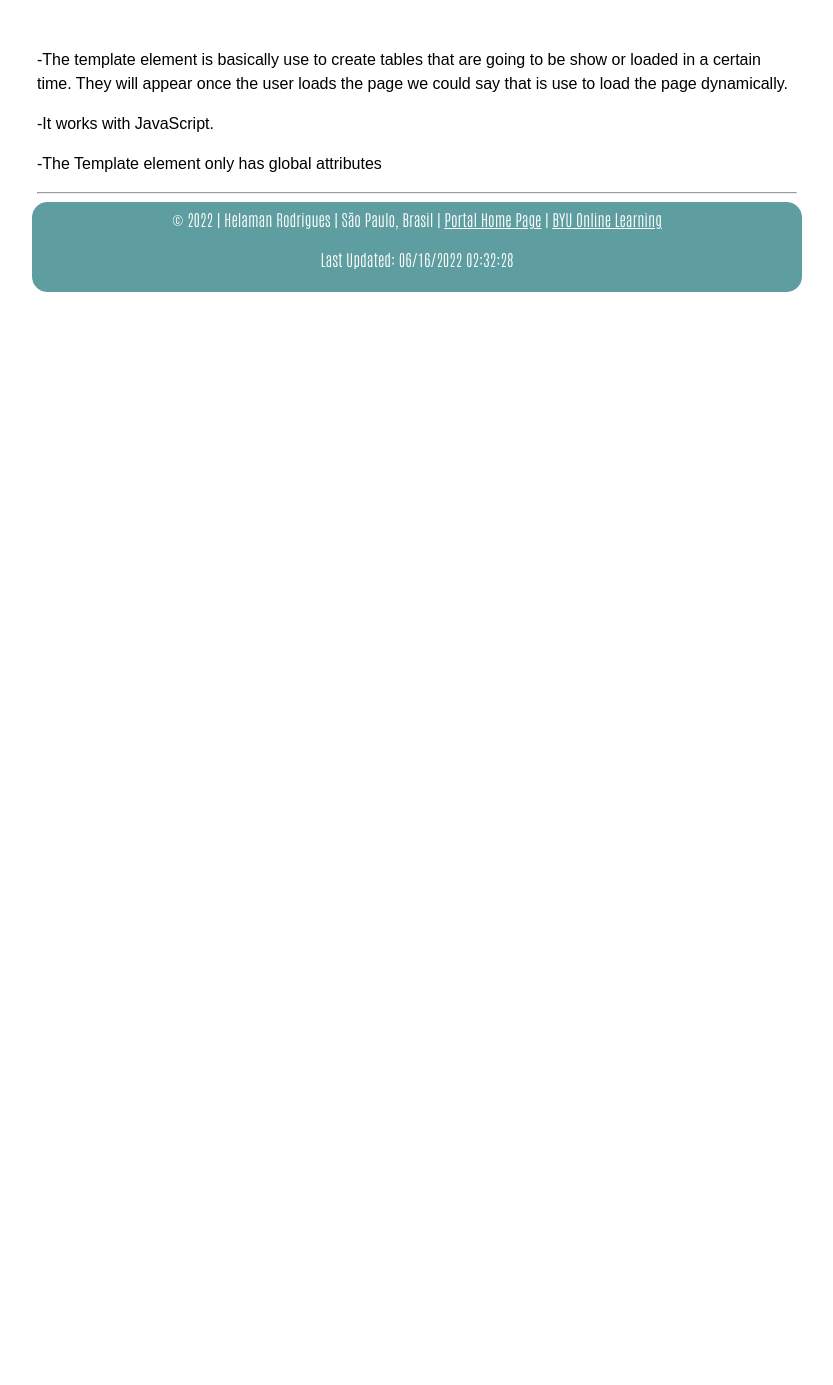
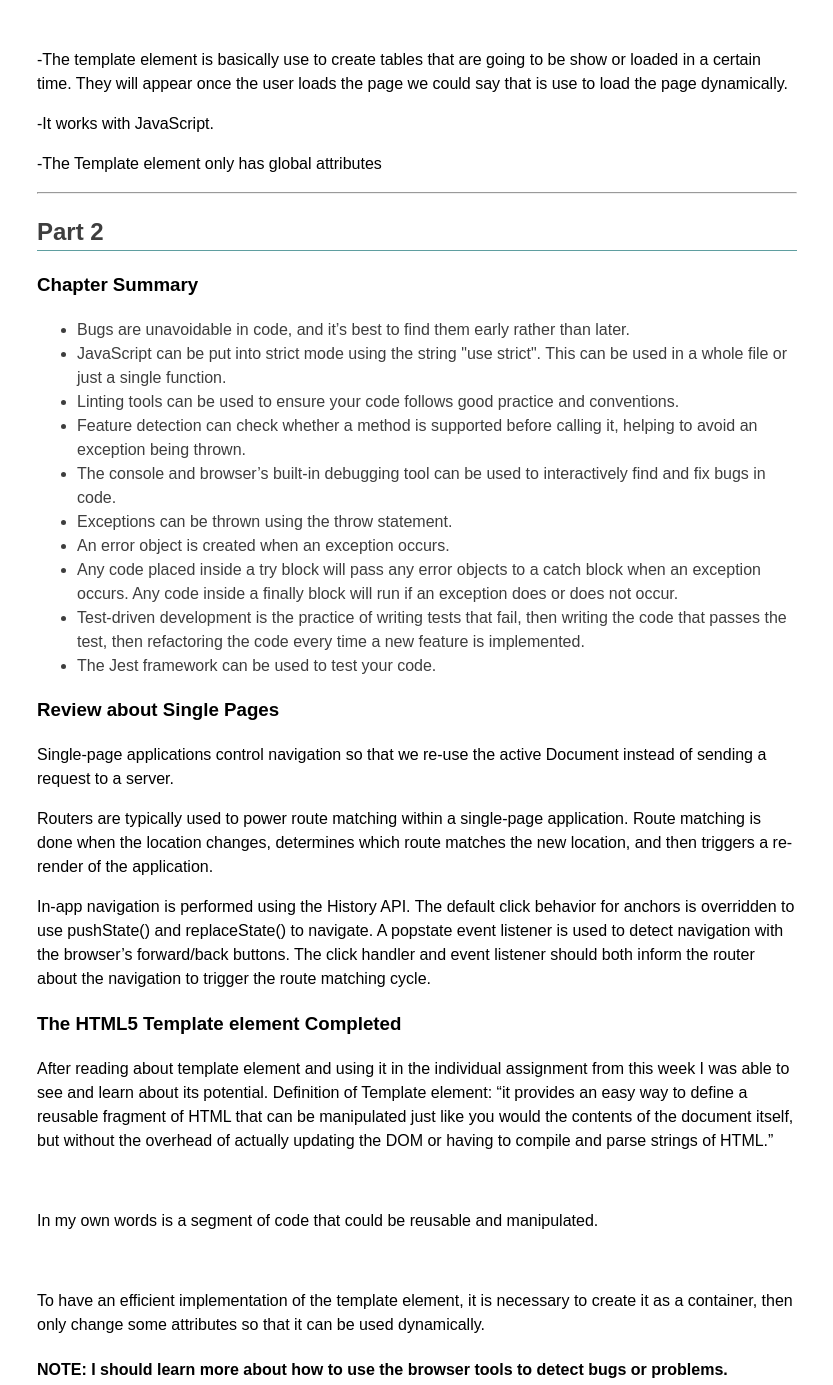
Before and after one commit to helamanrodrigues/Notes-From-WDD330, a plain HTML site: page w02.html in a window 1280 px wide. Shown: the part 1774-3159 px from the top of the page, without its empty margins (223-1056 px from the left). Before the commit the page ends 2074 px from the top, so only its background shows below. Drawn offline with Linux system fonts and the light colour scheme.

Commit message:
adding the readings of week 04

```diff
--- a/w02.html
+++ b/w02.html
@@ -69,6 +69,37 @@
         <p>-The Template element only has global attributes</p>
         <hr>
 
+        <h2>Part 2</h2>
+
+        <h3>Chapter Summary</h3>
+        <ul>
+          <li>Bugs are unavoidable in code, and it’s best to find them early rather than later.</li>
+          <li>JavaScript can be put into strict mode using the string "use strict". This can be used in a whole file or just a single function.</li>
+          <li>Linting tools can be used to ensure your code follows good practice and conventions.</li>
+          <li>Feature detection can check whether a method is supported before calling it, helping to avoid an exception being thrown.</li>
+          <li>The console and browser’s built-in debugging tool can be used to interactively find and fix bugs in code.</li>
+          <li>Exceptions can be thrown using the throw statement.</li>
+          <li>An error object is created when an exception occurs.</li>
+          <li>Any code placed inside a try block will pass any error objects to a catch block when an exception occurs. Any code inside a finally block will run if an exception does or does not occur.</li>
+          <li>Test-driven development is the practice of writing tests that fail, then writing the code that passes the test, then refactoring the code every time a new feature is implemented.</li>
+          <li>The Jest framework can be used to test your code.</li>
+        </ul>
+
+        <h3>Review about Single Pages </h3>
+        <p>Single-page applications control navigation so that we re-use the active Document instead of sending a request to a server.</p>
+        <p>Routers are typically used to power route matching within a single-page application. Route matching is done when the location changes, determines which route matches the new location, and then triggers a re-render of the application.</p>
+        <p>In-app navigation is performed using the History API. The default click behavior for anchors is overridden to use pushState() and replaceState() to navigate. A popstate event listener is used to detect navigation with the browser’s forward/back buttons. The click handler and event listener should both inform the router about the navigation to trigger the route matching cycle.</p>
+
+        <h3>The HTML5 Template element Completed</h3>
+
+        <p> After reading about template element and using it in the individual assignment from this week I was able to see and learn about its potential.
+            Definition of Template element: “it provides an easy way to define a reusable fragment of HTML that can be manipulated just like you would the contents of the document itself, but without the overhead of actually updating the DOM or having to compile and parse strings of HTML.”</p><br>
+        <p>In my own words is a segment of code that could be reusable and manipulated.</p><br>
+
+        <p>To have an efficient implementation of the template element, it is necessary to create it as a container, then only change some attributes so that it can be used dynamically.</p>
+
+        <h4>NOTE: I should learn more about how to use the browser tools to detect bugs or problems.</h4>
+
     </main>
 
     <footer>
```
